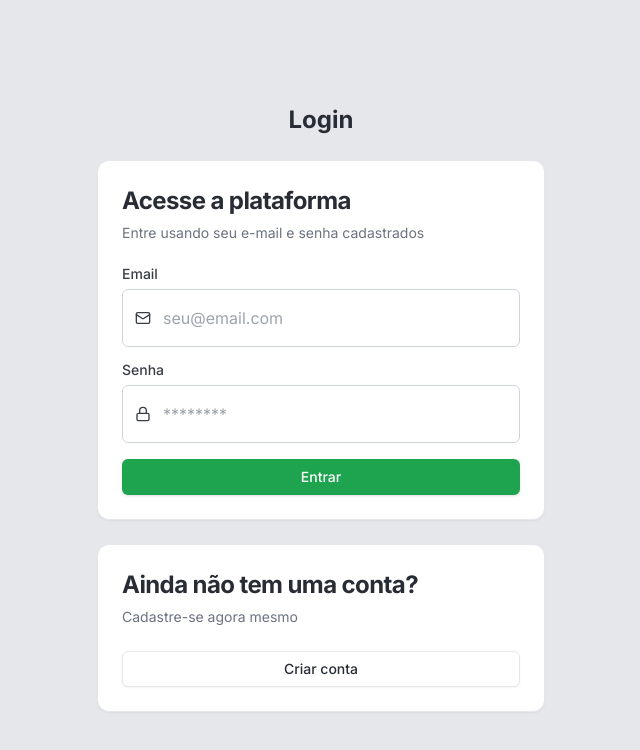
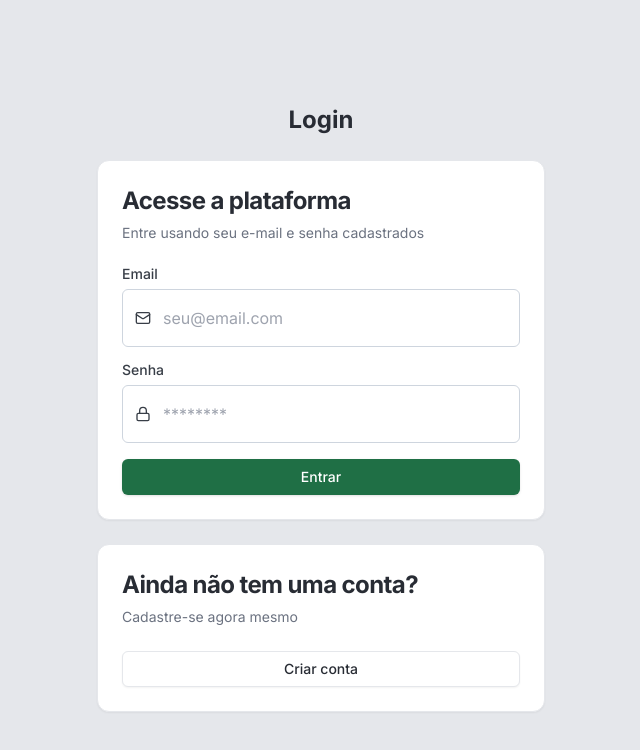
Before and after one commit to profdangarcia/ftr-second-challenge, a React (Vite) app in the folder frontend/: page /login in a window 1280 px wide. Shown: the top 750 px of the page, without its empty margins (319-959 px from the left). Built offline with nearby package versions, Linux system fonts and the light colour scheme; no server answers.

Commit message:
feat: brand colors

```diff
--- a/frontend/src/components/ui/button.tsx
+++ b/frontend/src/components/ui/button.tsx
@@ -10,7 +10,7 @@ const buttonVariants = cva(
     variants: {
       variant: {
         default:
-          "bg-primary text-primary-foreground shadow hover:bg-primary/90",
+          "bg-brand-base text-primary-foreground shadow hover:bg-brand-dark",
         destructive:
           "bg-destructive text-destructive-foreground shadow-sm hover:bg-destructive/90",
         outline:
--- a/frontend/src/index.css
+++ b/frontend/src/index.css
@@ -19,6 +19,9 @@
     /* Feedback */
     --danger: 0 84% 60%;
     --success: 158 76% 39%;
+    /* Brand */
+    --brand-dark: 152 61% 18%;
+    --brand-base: 148 56% 28%;
     /* Palette: blue, purple, pink, red, orange, yellow, green */
     --blue-dark: 224 76% 48%;
     --blue-base: 221 83% 53%;
@@ -49,7 +52,7 @@
     --card-foreground: var(--gray-800);
     --popover: var(--white);
     --popover-foreground: var(--gray-800);
-    --primary: var(--green-base);
+    --primary: var(--brand-base);
     --primary-foreground: var(--white);
     --secondary: var(--gray-200);
     --secondary-foreground: var(--gray-800);
--- a/frontend/tailwind.config.js
+++ b/frontend/tailwind.config.js
@@ -76,6 +76,8 @@
     			/* Feedback */
     			danger: 'hsl(var(--danger))',
     			success: 'hsl(var(--success))',
+    			/* Brand */
+    			brand: { dark: 'hsl(var(--brand-dark))', base: 'hsl(var(--brand-base))' },
     			/* Palette (dark, base, light) */
     			blue: { dark: 'hsl(var(--blue-dark))', base: 'hsl(var(--blue-base))', light: 'hsl(var(--blue-light))' },
     			purple: { dark: 'hsl(var(--purple-dark))', base: 'hsl(var(--purple-base))', light: 'hsl(var(--purple-light))' },
```
